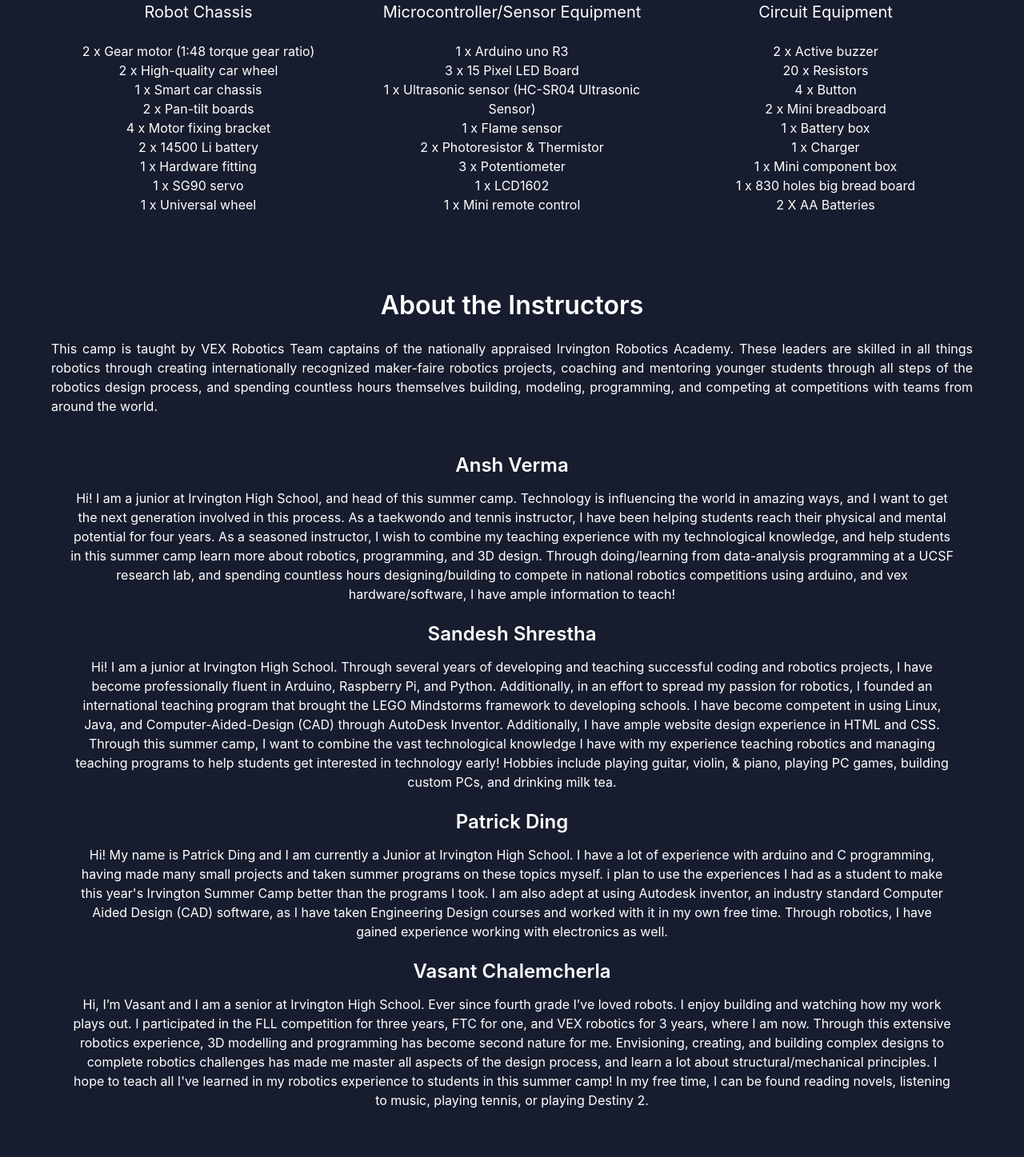
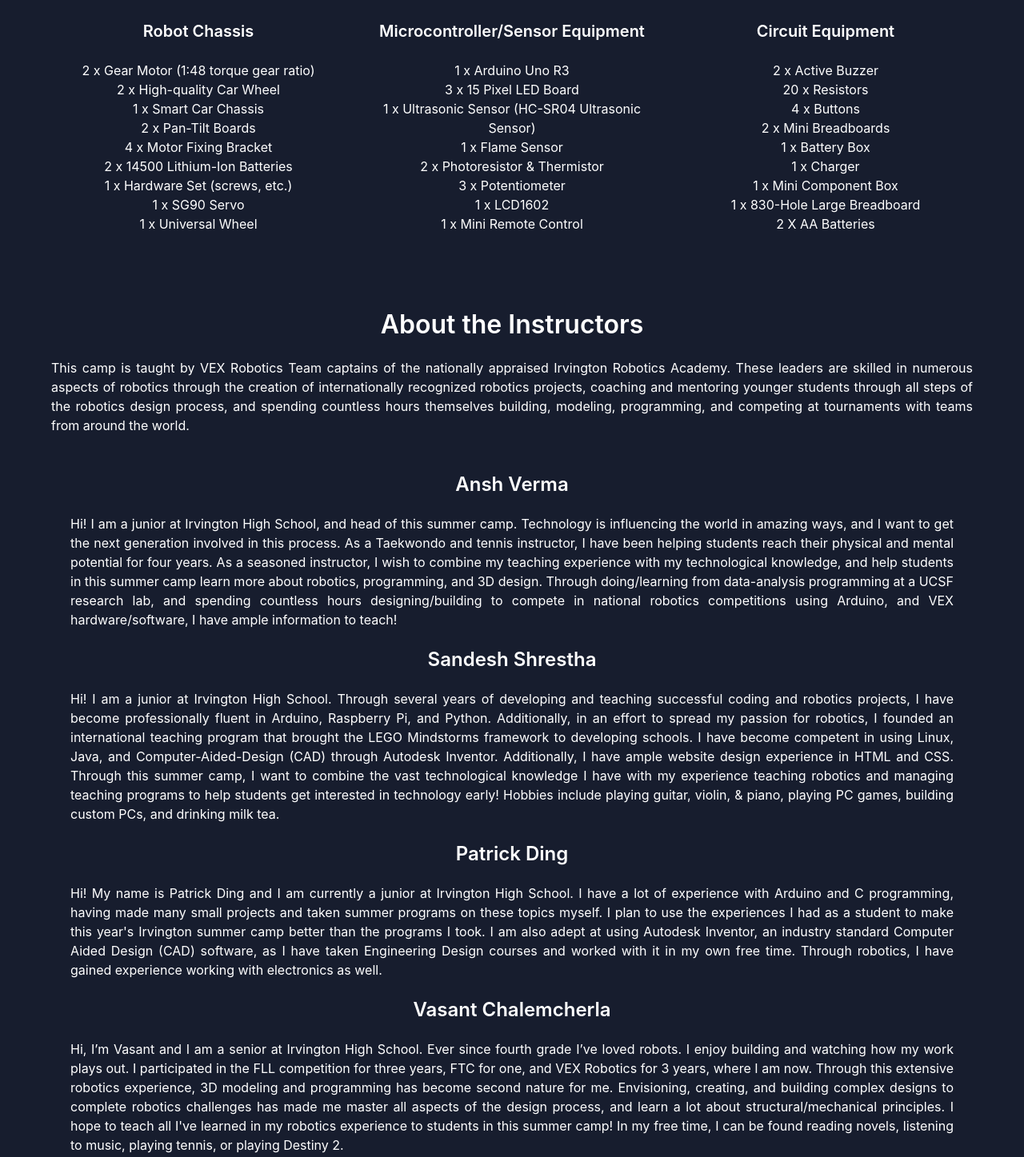
Before and after one commit to IrvingtonRobotics/summercamp, a plain HTML site: page index.html in a window 1280 px wide. Shown: the part 1945-3392 px from the top of the page at 80% size. Drawn offline with nearby package versions, Linux system fonts and the light colour scheme.

Commit message:
Fix indentation and copy

```diff
--- a/index.html
+++ b/index.html
@@ -1,5 +1,6 @@
 <!DOCTYPE html>
 <html>
+
 <head>
 	<meta charset="utf-8">
 	<meta content="width=device-width, initial-scale=1" name="viewport">
@@ -17,6 +18,7 @@
 	</meta>
 	</meta>
 </head>
+
 <body>
 	<section class="hero is-medium is-dark is-arduhero">
 		<div class="nav-header">
@@ -81,7 +83,7 @@
 				</h2>
 			</div>
 			<div class="container has-text-centered is-hidden-mobile">
-					<br/>
+				<br />
 				<img src="img/presentedby_ihs_v2.svg" width="15%" />
 			</div>
 		</div>
@@ -129,7 +131,7 @@
 			<div class="columns">
 				<div class="column">
 					<h1 class="title has-text-white">
-					Camp Focuses
+						Camp Curriculum
 					</h1>
 					<div>
 						<ul>
@@ -168,53 +170,54 @@
 				Equipment Used
 			</h1>
 			<img src="img/equipment.jpg" width="300">
+			<br><br>
 			<div class="columns">
 				<div class="column">
-        <h2 class="subtitle has-text-white">
-          Robot Chassis
+					<h2 class="subtitle">
+						<strong class="has-text-white">Robot Chassis</strong>
 					</h2>
 					<ul>
-          <li>2 x Gear motor (1:48 torque gear ratio)</li>
-          <li>2 x High-quality car wheel</li>
-          <li>1 x Smart car chassis</li>
-          <li>2 x Pan-tilt boards</li>
-          <li>4 x Motor fixing bracket</li>
-          <li>2 x 14500 Li battery</li>
-          <li>1 x Hardware fitting</li>
-          <li>1 x SG90 servo</li>
-          <li>1 x Universal wheel</li>
+						<li>2 x Gear Motor (1:48 torque gear ratio)</li>
+						<li>2 x High-quality Car Wheel</li>
+						<li>1 x Smart Car Chassis</li>
+						<li>2 x Pan-Tilt Boards</li>
+						<li>4 x Motor Fixing Bracket</li>
+						<li>2 x 14500 Lithium-Ion Batteries</li>
+						<li>1 x Hardware Set (screws, etc.)</li>
+						<li>1 x SG90 Servo</li>
+						<li>1 x Universal Wheel</li>
 					</ul>
 				</div>
 
 				<div class="column">
-        <h2 class="subtitle has-text-white">
-          Microcontroller/Sensor Equipment
+					<h2 class="subtitle">
+						<strong class="has-text-white">Microcontroller/Sensor Equipment</strong>
 					</h2>
 					<ul>
-          <li>1 x Arduino uno R3</li>
+						<li>1 x Arduino Uno R3</li>
 						<li>3 x 15 Pixel LED Board</li>
-          <li>1 x Ultrasonic sensor  (HC-SR04 Ultrasonic Sensor)</li>
-          <li>1 x Flame sensor</li>
+						<li>1 x Ultrasonic Sensor (HC-SR04 Ultrasonic Sensor)</li>
+						<li>1 x Flame Sensor</li>
 						<li>2 x Photoresistor & Thermistor</li>
 						<li>3 x Potentiometer</li>
 						<li>1 x LCD1602</li>
-          <li>1 x Mini remote control</li>
+						<li>1 x Mini Remote Control</li>
 					</ul>
 				</div>
 
 				<div class="column">
-        <h2 class="subtitle has-text-white">
-          Circuit Equipment
+					<h2 class="subtitle">
+						<strong class="has-text-white">Circuit Equipment</strong>
 					</h2>
 					<ul>
-          <li>2 x Active buzzer</li>
+						<li>2 x Active Buzzer</li>
 						<li>20 x Resistors</li>
-          <li>4 x Button</li>
-          <li>2 x Mini breadboard</li>
-          <li>1 x Battery box</li>
+						<li>4 x Buttons</li>
+						<li>2 x Mini Breadboards</li>
+						<li>1 x Battery Box</li>
 						<li>1 x Charger</li>
-          <li>1 x Mini component box</li>
-          <li>1 x 830 holes big bread board</li>
+						<li>1 x Mini Component Box</li>
+						<li>1 x 830-Hole Large Breadboard</li>
 						<li>2 X AA Batteries</li>
 					</ul>
 				</div>
@@ -229,11 +232,18 @@
 				About the Instructors
 			</h1>
 			<p class="has-text-justified">
-			This camp is taught by VEX Robotics Team captains of the nationally appraised Irvington Robotics Academy. These leaders are skilled in all things robotics through creating internationally recognized maker-faire robotics projects,
+				This camp is taught by VEX Robotics Team captains of the nationally appraised Irvington Robotics Academy. These
+				leaders are skilled in numerous aspects of robotics through the creation of internationally recognized
+				robotics projects,
 				<!--TODO: post the picture of sai and vasant cnc-->
-      coaching and mentoring younger students through all steps of the robotics design process, and spending countless hours themselves building, modeling, programming, and competing at competitions with teams from around the world.
+				coaching and mentoring younger students through all steps of the robotics design process, and spending countless
+				hours themselves building, modeling, programming, and competing at tournaments with teams from around the
+				world.
 			</p>
 			<section class="section">
+				<h4 class="title is-4 has-text-white">
+					Ansh Verma
+				</h4>
 				<div class="columns">
 					<!-- <figure class="column is-narrow">
 						<p class="image is-128x128">
@@ -241,48 +251,73 @@
 						</p>
 					</figure> -->
 					<div class="column">
-          <div class="content">
-            <h3 class="has-text-white">
-              Ansh Verma
-            </h3>
+						<div class="content has-text-justified">
 							<p>
-              Hi! I am a junior at Irvington High School, and head of this summer camp. Technology is influencing the world in amazing ways, and I want to get the next generation involved in this process.  As a taekwondo and tennis instructor, I have been helping students reach their physical and mental potential for four years. As a seasoned instructor, I wish to combine my teaching experience with my technological knowledge, and help students in this summer camp learn more about robotics, programming, and 3D design. Through doing/learning from data-analysis programming at a UCSF research lab, and spending countless hours designing/building to compete in national robotics competitions using arduino, and vex hardware/software, I have ample information to teach!
+								Hi! I am a junior at Irvington High School, and head of this summer camp. Technology is influencing the
+								world in amazing ways, and I want to get the next generation involved in this process. As a Taekwondo
+								and tennis instructor, I have been helping students reach their physical and mental potential for four
+								years. As a seasoned instructor, I wish to combine my teaching experience with my technological
+								knowledge, and help students in this summer camp learn more about robotics, programming, and 3D design.
+								Through doing/learning from data-analysis programming at a UCSF research lab, and spending countless
+								hours designing/building to compete in national robotics competitions using Arduino, and VEX
+								hardware/software, I have ample information to teach!
 							</p>
 						</div>
 					</div>
 				</div>
+				<h4 class="title is-4 has-text-white">
+					Sandesh Shrestha
+				</h4>
 				<div class="columns">
 					<div class="column">
-          <div class="content">
-            <h3 class="has-text-white">
-              Sandesh Shrestha
-            </h3>
+						<div class="content has-text-justified">
 							<p>
-              Hi! I am a junior at Irvington High School. Through several years of developing and teaching successful coding and robotics projects, I have become professionally fluent in Arduino, Raspberry Pi, and Python. Additionally, in an effort to spread my passion for robotics, I founded an international teaching program that brought the LEGO Mindstorms framework to developing schools. I have become competent in using Linux, Java, and Computer-Aided-Design (CAD) through AutoDesk Inventor. Additionally, I have ample website design experience in HTML and CSS. Through this summer camp, I want to combine the vast technological knowledge I have with my experience teaching robotics and managing teaching programs to help students get interested in technology early! Hobbies include playing guitar, violin, & piano, playing PC games, building custom PCs, and drinking milk tea.
+								Hi! I am a junior at Irvington High School. Through several years of developing and teaching successful
+								coding and robotics projects, I have become professionally fluent in Arduino, Raspberry Pi, and Python.
+								Additionally, in an effort to spread my passion for robotics, I founded an international teaching
+								program that brought the LEGO Mindstorms framework to developing schools. I have become competent in
+								using Linux, Java, and Computer-Aided-Design (CAD) through Autodesk Inventor. Additionally, I have ample
+								website design experience in HTML and CSS. Through this summer camp, I want to combine the vast
+								technological knowledge I have with my experience teaching robotics and managing teaching programs to
+								help students get interested in technology early! Hobbies include playing guitar, violin, & piano,
+								playing PC games, building custom PCs, and drinking milk tea.
 							</p>
 						</div>
 					</div>
 				</div>
+				<h4 class="title is-4 has-text-white">
+					Patrick Ding
+				</h4>
 				<div class="columns">
 					<div class="column">
-          <div class="content">
-            <h3 class="has-text-white">
-              Patrick Ding
-            </h3>
+						<div class="content has-text-justified">
 							<p>
-              Hi! My name is Patrick Ding and I am currently a Junior at Irvington High School. I have a lot of experience with arduino and C programming, having made many small projects and taken summer programs on these topics myself. i plan to use the experiences I had as a student to make this year's Irvington Summer Camp better than the programs I took. I am also adept at using Autodesk inventor, an industry standard Computer Aided Design (CAD) software, as I have taken Engineering Design courses and worked with it in my own free time. Through robotics, I have gained experience working with electronics as well.
+								Hi! My name is Patrick Ding and I am currently a junior at Irvington High School. I have a lot of
+								experience with Arduino and C programming, having made many small projects and taken summer programs on
+								these topics myself. I plan to use the experiences I had as a student to make this year's Irvington
+								summer camp better than the programs I took. I am also adept at using Autodesk Inventor, an industry
+								standard Computer Aided Design (CAD) software, as I have taken Engineering Design courses and worked
+								with it in my own free time. Through robotics, I have gained experience working with electronics as
+								well.
 							</p>
 						</div>
 					</div>
 				</div>
+				<h4 class="title is-4 has-text-white">
+					Vasant Chalemcherla
+				</h4>
 				<div class="columns">
 					<div class="column">
-          <div class="content">
-            <h3 class="has-text-white">
-              Vasant Chalemcherla
-            </h3>
+						<div class="content has-text-justified">
 							<p>
-              Hi, I’m Vasant and I am a senior at Irvington High School. Ever since fourth grade I’ve loved robots. I enjoy building and watching how my work plays out. I participated in the FLL competition for three years, FTC for one, and VEX robotics for 3 years, where I am now. Through this extensive robotics experience, 3D modelling and programming has become second nature for me. Envisioning, creating, and building complex designs to complete robotics challenges has made me master all aspects of the design process, and learn a lot about structural/mechanical principles. I hope to teach all I've learned in my robotics experience to students in this summer camp!  In my free time, I can be found reading novels, listening to music, playing tennis, or playing Destiny 2.
+								Hi, I’m Vasant and I am a senior at Irvington High School. Ever since fourth grade I’ve loved robots. I
+								enjoy building and watching how my work plays out. I participated in the FLL competition for three
+								years, FTC for one, and VEX Robotics for 3 years, where I am now. Through this extensive robotics
+								experience, 3D modeling and programming has become second nature for me. Envisioning, creating, and
+								building complex designs to complete robotics challenges has made me master all aspects of the design
+								process, and learn a lot about structural/mechanical principles. I hope to teach all I've learned in my
+								robotics experience to students in this summer camp! In my free time, I can be found reading novels,
+								listening to music, playing tennis, or playing Destiny 2.
 							</p>
 						</div>
 					</div>
@@ -296,11 +331,7 @@
 				Tuition Structure
 			</h1>
 			<h2 class="subtitle">
-			Email
-			<code>
-				camp@irvingtonrobotics.org
-			</code>
-			if you have any questions.
+				Email <code>camp@irvingtonrobotics.org</code> if you have any questions.
 			</h2>
 			<table class="table is-fullwidth is-striped is-hoverable">
 				<tr>
@@ -347,10 +378,7 @@
 				Registration Steps
 			</h1>
 			<h2 class="subtitle has-text-centered">
-				Need help? Contact us at
-				<code>
-					camp@irvingtonrobotics.org
-				</code>
+				Need help? Contact us at <code>camp@irvingtonrobotics.org</code>
 				or call
 				<a href="tel:5105120863">
 					(510) 512-0863
@@ -358,20 +386,19 @@
 				.
 			</h2>
 		</div>
-		<br/>
+		<br />
 		<div class="container">
 			<h2 class="title is-4">
 				Step 1: Fill Out Student Information Form
 			</h2>
 			<p>
 				Fill out
-				<a href="https://docs.google.com/forms/d/e/1FAIpQLSef-Z8XUCSDe_XGCZ6Lt2ZZui9RDS98ANA7ZL-A7REyLs87WQ/viewform?usp=sf_link">
-					this form
-				</a>
-				.
+				<a
+					href="https://docs.google.com/forms/d/e/1FAIpQLSef-Z8XUCSDe_XGCZ6Lt2ZZui9RDS98ANA7ZL-A7REyLs87WQ/viewform?usp=sf_link">
+					this form</a>.
 			</p>
 		</div>
-		<br/>
+		<br />
 		<div class="container">
 			<h2 class="title is-4">
 				Step 2: Fill Out Nurture Kids Registration Packet
@@ -379,9 +406,7 @@
 			<p>
 				Fill out
 				<a href="https://drive.google.com/file/d/1hgum5CfsaiVwIbIBpPBbUb4Kc1gRaOHn/view?usp=sharing">
-					this registration packet
-				</a>
-				.
+					this registration packet</a>.
 			</p>
 			<p>
 				The completed and signed physical packet may be dropped off at
@@ -392,13 +417,10 @@
 					or
 				</strong>
 				you may email the completed and signed packet to
-				<code>
-					camp@irvingtonrobotics.org
-				</code>
-				.
+				<code>camp@irvingtonrobotics.org</code>.
 			</p>
 		</div>
-		<br/>
+		<br />
 		<div class="container">
 			<h2 class="title is-4">
 				Step 3: Submit Tuition
@@ -419,14 +441,16 @@
 			</p>
 		</div>
 	</section>
-	<br/>
+	<br />
 	<footer class="footer is-branded has-text-white">
 		<div class="content has-text-centered">
 			<h5 class="has-text-white">
 				Student Confidentiality
 			</h5>
 			<p>
-				All information, such as student names, addresses, emails, and etc., collected by Irvington Robotics through this website, its constituent links, or in-person will be kept completely confidential unless written consent by a parent or legal guardian is provided.
+				All information, such as student names, addresses, emails, and etc., collected by Irvington Robotics through
+				this website, its constituent links, or in-person will be kept completely confidential unless written consent by
+				a parent or legal guardian is provided.
 			</p>
 			<p>
 				© 2019 Irvington Robotics Academy.
@@ -447,4 +471,5 @@
 	</script>
 	</hr>
 </body>
+
 </html>
```
Lines whose indentation alone changed are shown as unchanged.
